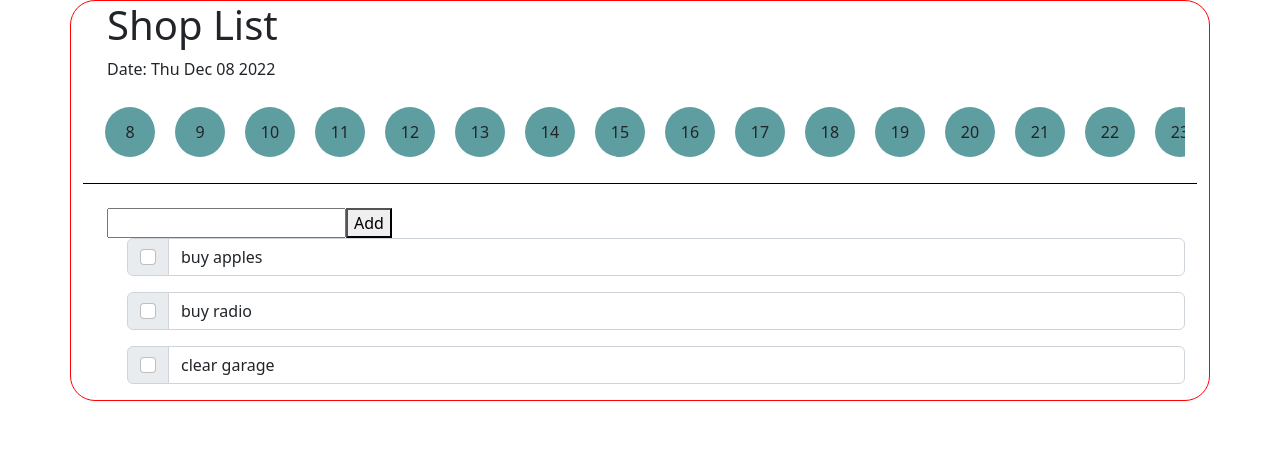
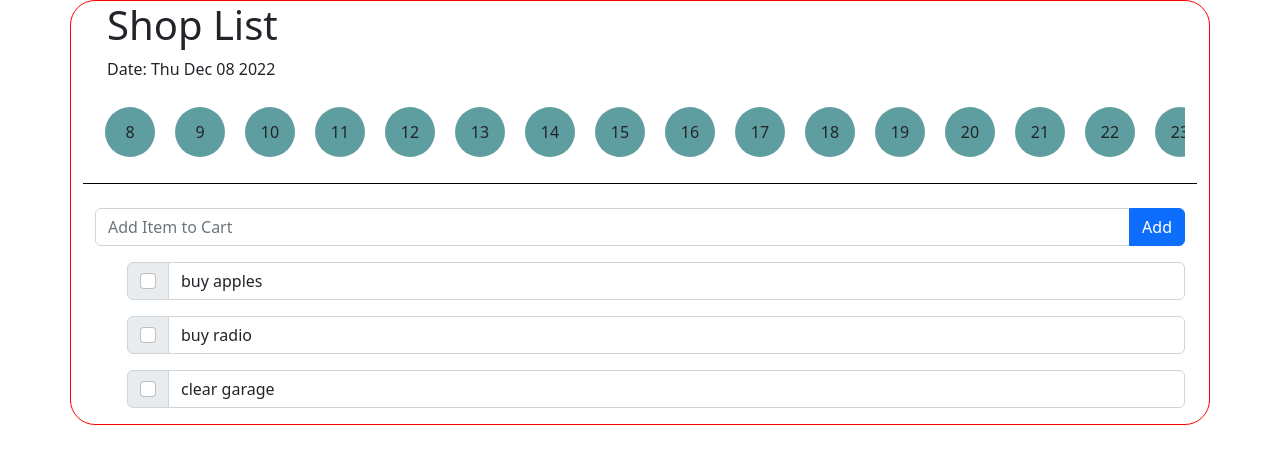
Before and after one commit to tejasvee-appsdeployer/shopping-list, a React (Create React App) app: page / in a window 1280 px wide. Shown: the top 464 px of the page. Built offline with nearby package versions, Linux system fonts and the light colour scheme.

Commit message:
styled input item component

```diff
--- a/src/components/Lists.js
+++ b/src/components/Lists.js
@@ -21,9 +21,22 @@ function Lists() {
 
 	return (
 		<div className="container mt-4">
-			<div className="container">
-				<input type="text" onChange={handleInputItem} value={userInput} />
-				<button type="submit" onClick={addItem}>
+			<div className="input-group mb-3">
+				<input
+					type="text"
+					className="form-control"
+					placeholder="Add Item to Cart"
+					aria-label=""
+					aria-describedby="button-addon2"
+					onChange={handleInputItem}
+					value={userInput}
+				/>
+				<button
+					className="btn btn-primary"
+					type="button"
+					id="button-addon2"
+					onClick={addItem}
+				>
 					Add
 				</button>
 			</div>
```
